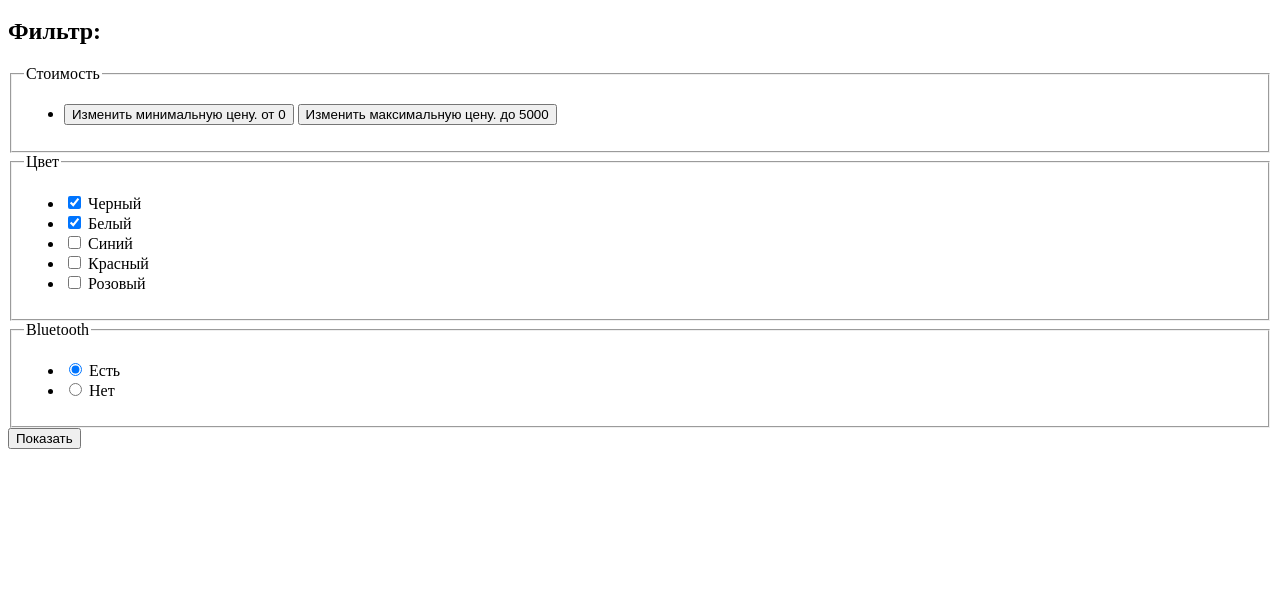
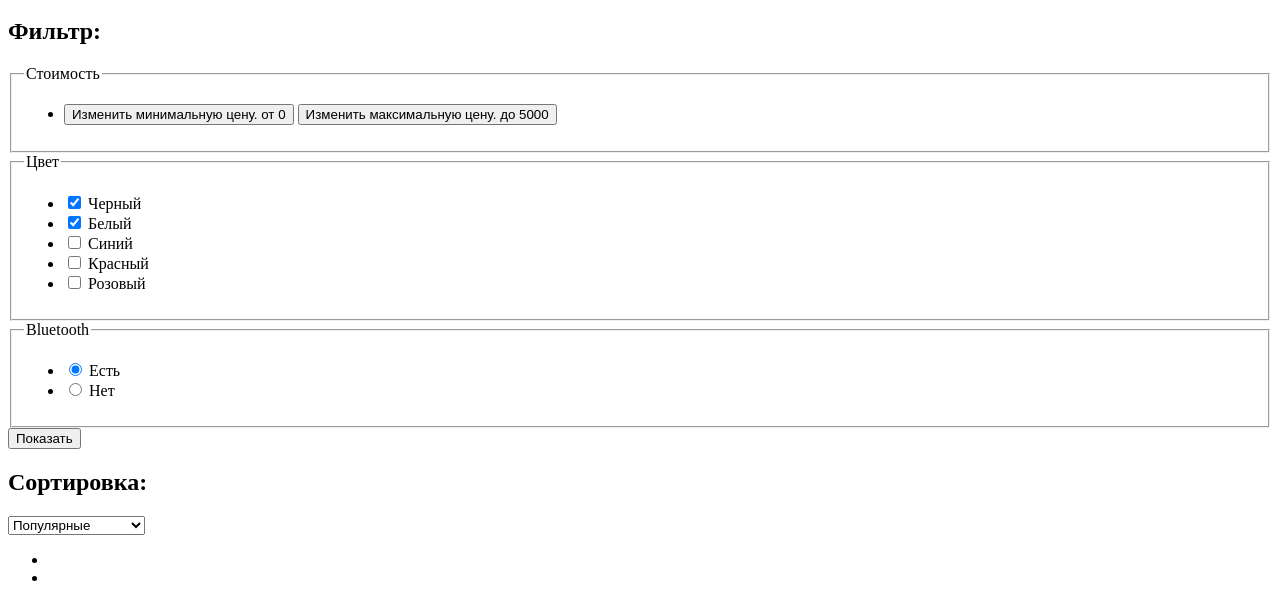
Before and after one commit to htmlacademy-htmlcss/1906981-device-37, a plain HTML site: page catalog.html in a window 1280 px wide. Shown: the part 359-962 px from the top of the page. Before the commit the page ends 816 px from the top, so only its background shows below. Drawn offline with Linux system fonts and the light colour scheme.

Commit message:
Добавляет секцию сортировки в разметку

```diff
--- a/catalog.html
+++ b/catalog.html
@@ -174,6 +174,27 @@
         <button class="filter-form-button" type="submit">Показать</button>
       </form>
     </section>
+
+    <section class="sort">
+      <h2 class="sort-title">Сортировка:</h2>
+
+      <select class="sort-select" aria-label="Сортировка">
+        <option value="popular">Популярные</option>
+        <option value="cheap">Сначала дешевые</option>
+        <option value="expensive">Сначала дорогие</option>
+      </select>
+
+      <ul class="sort-list">
+        <li class="sort-item">
+          <span class="visually-hidden sort-arrow arrow-up"></span>
+        </li>
+        <li class="sort-item">
+          <span class="visually-hidden sort-arrow arrow-down"></span>
+        </li>
+      </ul>
+    </section>
+
+
   </main>
 </body>
 </html>
```
